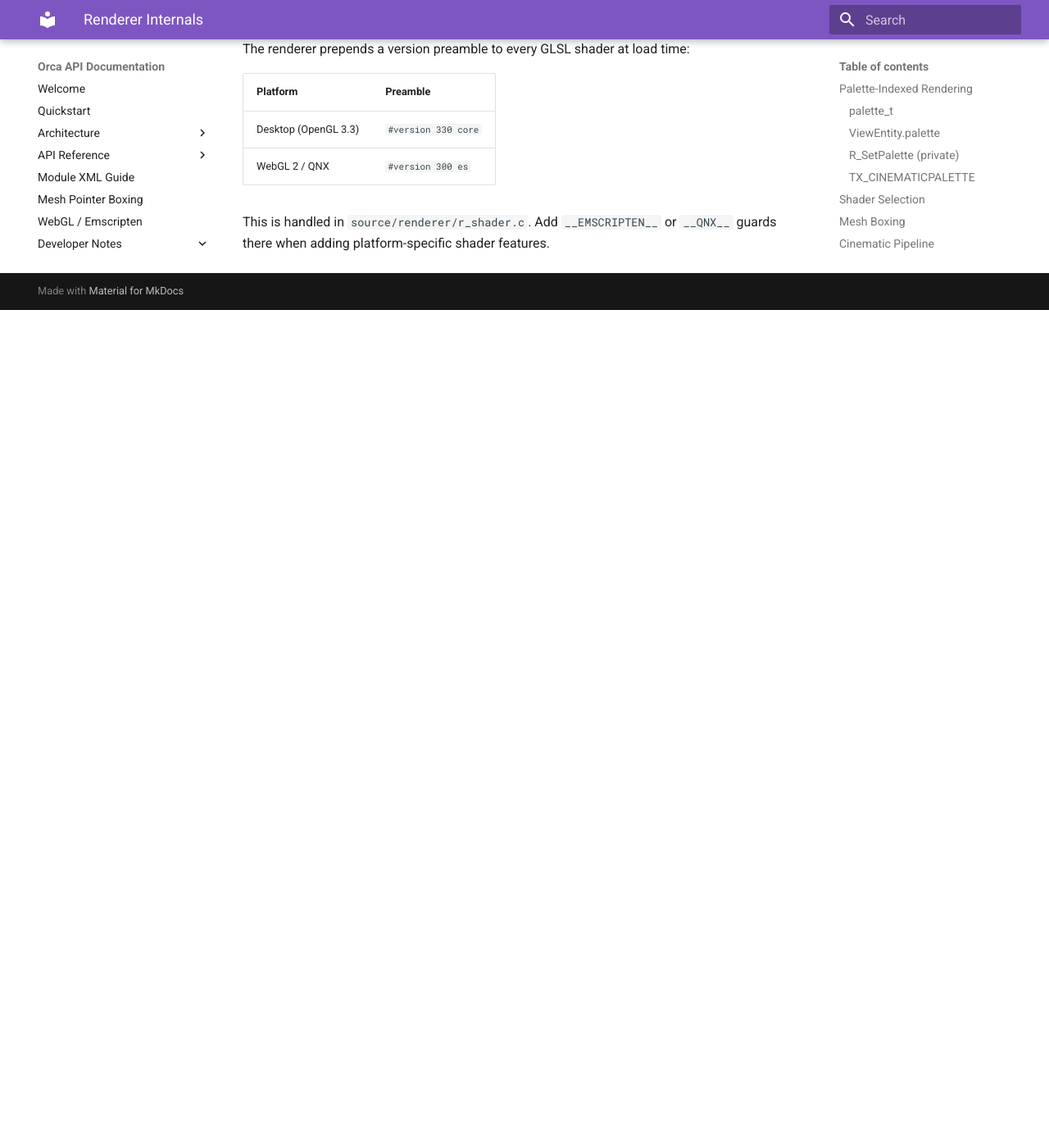
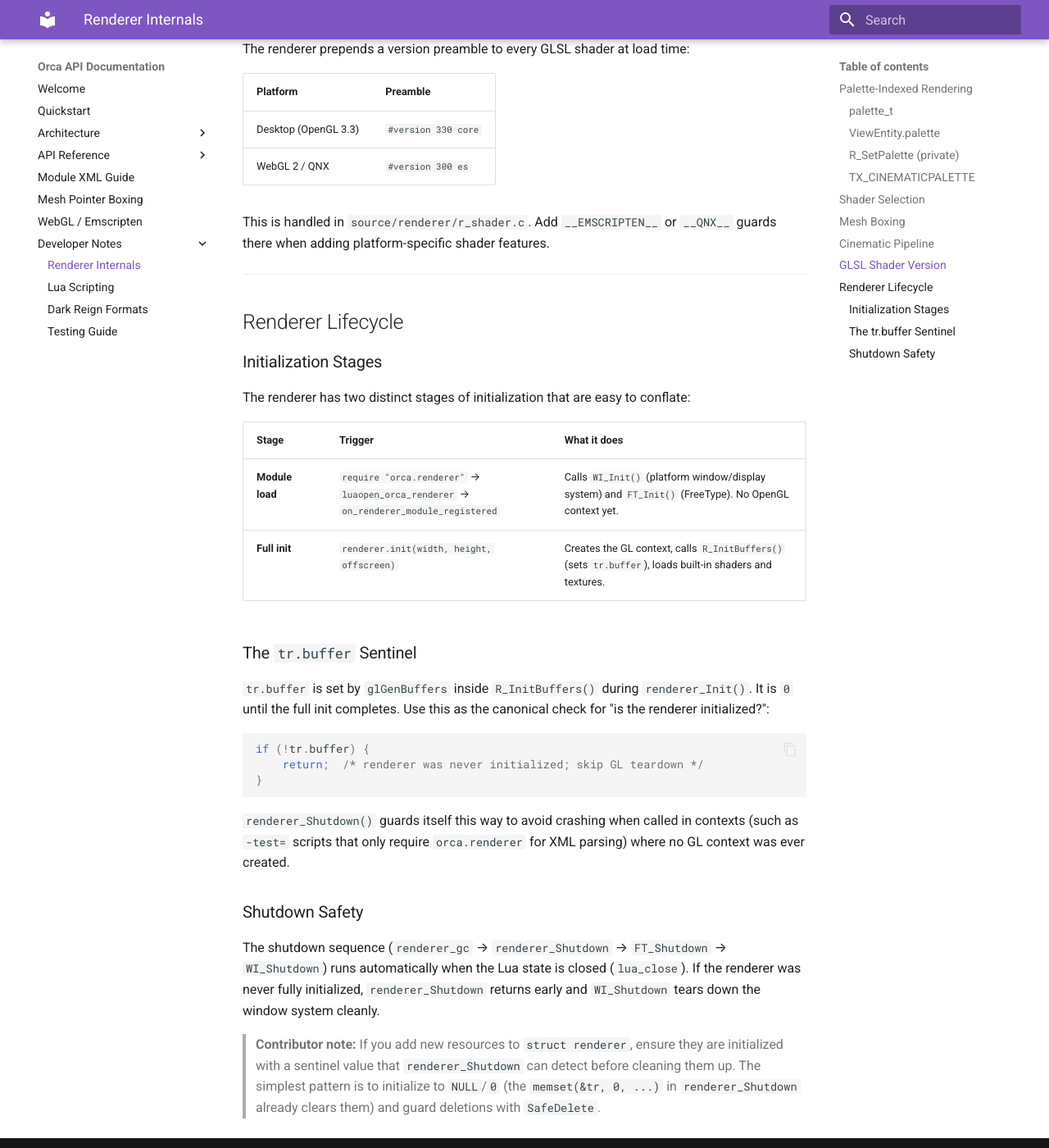
Before and after one commit to corepunch/orca, an MkDocs documentation site: the page built from docs/renderer-internals.md, in a window 1280 px wide and 1400 px high, scrolled down 3392 px. Shown: the whole window at 82% size. Built offline with MkDocs 1.6.1 and Material for MkDocs 9.7.7, drawn with Linux system fonts in a browser that asks for light colours; before the commit the page ends 3770 px from its top, so only the background shows below that.

Commit message:
Document renderer lifecycle, Screen ResizeMode, XML attr, property VM gotchas; add testing guide
Co-authored-by: corepunch <83646194+corepunch@users.noreply.github.com>
Agent-Logs-Url: https://github.com/corepunch/orca/sessions/1d05e64d-eb06-4711-83b5-b0e7f9dd7bf9

````diff
--- a/docs/renderer-internals.md
+++ b/docs/renderer-internals.md
@@ -117,3 +117,34 @@ The renderer prepends a version preamble to every GLSL shader at load time:
 | WebGL 2 / QNX | `#version 300 es` |
 
 This is handled in `source/renderer/r_shader.c`. Add `__EMSCRIPTEN__` or `__QNX__` guards there when adding platform-specific shader features.
+
+---
+
+## Renderer Lifecycle
+
+### Initialization Stages
+
+The renderer has two distinct stages of initialization that are easy to conflate:
+
+| Stage | Trigger | What it does |
+|---|---|---|
+| **Module load** | `require "orca.renderer"` → `luaopen_orca_renderer` → `on_renderer_module_registered` | Calls `WI_Init()` (platform window/display system) and `FT_Init()` (FreeType). No OpenGL context yet. |
+| **Full init** | `renderer.init(width, height, offscreen)` | Creates the GL context, calls `R_InitBuffers()` (sets `tr.buffer`), loads built-in shaders and textures. |
+
+### The `tr.buffer` Sentinel
+
+`tr.buffer` is set by `glGenBuffers` inside `R_InitBuffers()` during `renderer_Init()`. It is `0` until the full init completes. Use this as the canonical check for "is the renderer initialized?":
+
+```c
+if (!tr.buffer) {
+    return;  /* renderer was never initialized; skip GL teardown */
+}
+```
+
+`renderer_Shutdown()` guards itself this way to avoid crashing when called in contexts (such as `-test=` scripts that only require `orca.renderer` for XML parsing) where no GL context was ever created.
+
+### Shutdown Safety
+
+The shutdown sequence (`renderer_gc` → `renderer_Shutdown` → `FT_Shutdown` → `WI_Shutdown`) runs automatically when the Lua state is closed (`lua_close`). If the renderer was never fully initialized, `renderer_Shutdown` returns early and `WI_Shutdown` tears down the window system cleanly.
+
+> **Contributor note:** If you add new resources to `struct renderer`, ensure they are initialized with a sentinel value that `renderer_Shutdown` can detect before cleaning them up. The simplest pattern is to initialize to `NULL`/`0` (the `memset(&tr, 0, ...)` in `renderer_Shutdown` already clears them) and guard deletions with `SafeDelete`.
--- a/mkdocs.yml
+++ b/mkdocs.yml
@@ -24,6 +24,7 @@ nav:
     - Renderer Internals: renderer-internals.md
     - Lua Scripting: lua-scripting.md
     - Dark Reign Formats: dark-reign-formats.md
+    - Testing Guide: testing.md
 
 theme:
   name: material
````
Also changed, not shown: docs/testing.md (added, +188 -0 lines), .github/copilot-instructions.md.
